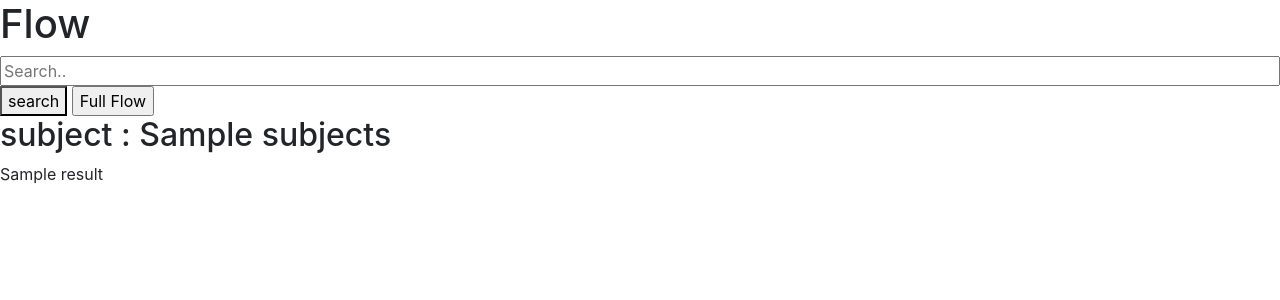
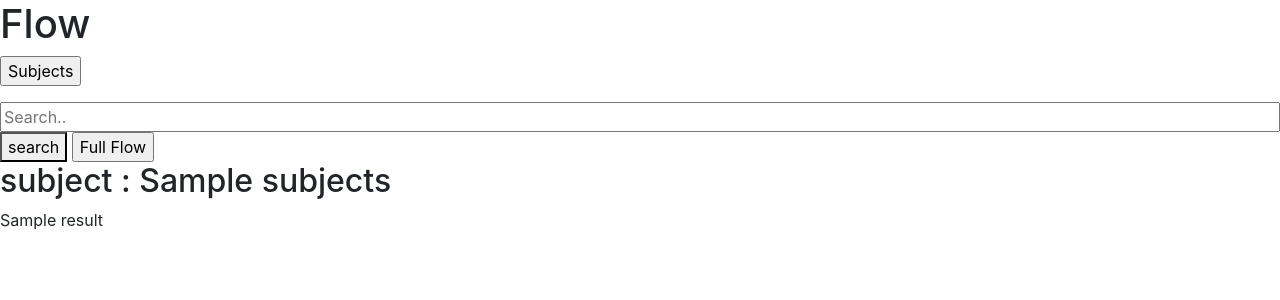
Before and after one commit to tamkmutnb/Gradeguide-Incomplete, a Django app: template lists/templates/flow.html in a window 1280 px wide. Shown: the part 56-356 px from the top of the page. Run offline with Django 3.2, Linux system fonts and the light colour scheme; the template is opened without the code that fills it: most values are stand-ins (such as "Sample title", 1, 10 or a date in 2020); parts of the project's set-up code (start-up, migrations or seed data) failed here and were passed over; some libraries are stand-ins or nearby versions.

Commit message:
Edit flow.html , add subjects button for click to subject.html that will show the list of subjects in the flow

```diff
--- a/lists/templates/flow.html
+++ b/lists/templates/flow.html
@@ -3,6 +3,7 @@
 <html>
   <body>
     <h1>Flow</h1>
+    <input type="button" onclick="window.location.href='subject.html'" value="Subjects" id="subject_button"></p>
       <form action='flow' method='POST'>
         {% csrf_token %}
         <input type="text" placeholder="Search.." name="searchFlow" size="120" id="search_placeholder" />
```
